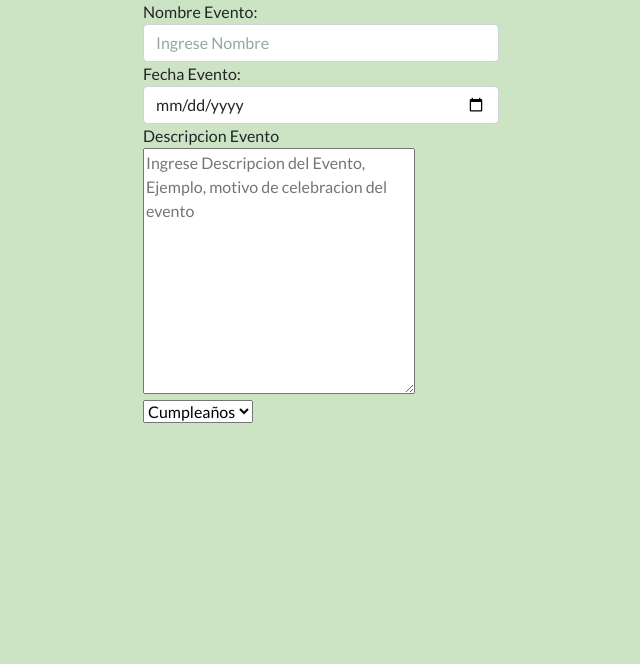
After one commit to SelectInsurance/SELECTINSURANCE, a PHP site: template app/views/pages/managment/modulos/Eventos.php in a window 1280 px wide. The commit adds this page. Shown: the top 664 px of the page, without its empty margins (319-959 px from the left). Run offline with PHP 8.4, Linux system fonts and the light colour scheme; the template is opened without the code that fills it, so the values that code supplies are empty.

Commit message:
Agregando plantilla de settings para el evocalendar

```diff
--- a/DB/BaseDatos.sql
+++ b/DB/BaseDatos.sql
@@ -53,12 +53,12 @@ CREATE TABLE VideosNationalLife(
 );
 
 CREATE TABLE Calendario(
-    id VARCHAR (50) PRIMARY KEY NOT NULL,
+    id INTEGER AUTO_INCREMENT PRIMARY KEY,
     name VARCHAR (255) NOT NULL,
     date VARCHAR (50) NOT NULL,
     descripcion VARCHAR (255) NOT NULL,
     type VARCHAR (50) NOT NULL,
-    everyYear VARCHAR (50) NOT NULL
+    everyYear BOOLEAN NOT NULL
 );
 
 INSERT INTO UsuarioManagment(
--- /dev/null
+++ b/app/views/pages/managment/modulos/Eventos.php
@@ -0,0 +1,21 @@
+<div class="container">
+    <form action="" method="post">
+        <div class="row">
+            <div class="col-12 col-sm-2 col-md-3 col-lg-4"></div>
+            <div class="col-12 col-sm-8 col-md-6 col-lg-4">
+                <label for="name">Nombre Evento:</label>
+                <input type="text" name="name" id="name" class="form-control" placeholder="Ingrese Nombre">
+                <label for="date">Fecha Evento:</label>
+                <input type="date" name="date" id="date" class="form-control">
+                <label for="description">Descripcion Evento</label>
+                <textarea name="description" id="description" cols="30" rows="10" placeholder="Ingrese Descripcion del Evento, Ejemplo, motivo de celebracion del evento"></textarea>
+                <select name="type" id="type">
+                    <option value="holiday">Cumpleaños</option>
+                    <option value="event">Evento</option>
+                    <option value="birthday"></option>
+                </select>
+            </div>
+            <div class="col-12 col-sm-2 col-md-3 col-lg-4"></div>
+        </div>
+    </form>
+</div>
```
Also changed, not shown: app/views/pages/inicio.php (+13 -0 lines).
